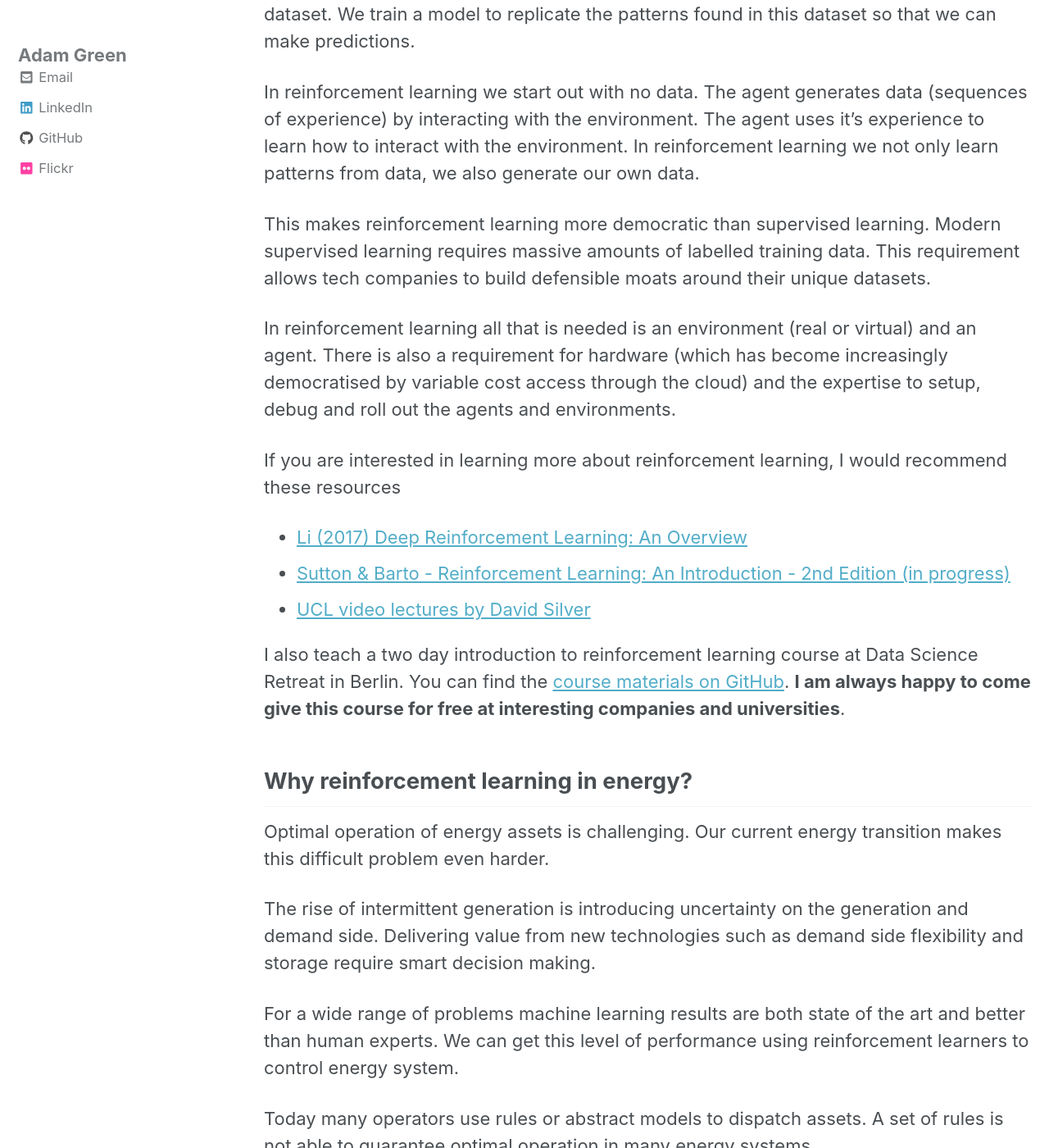
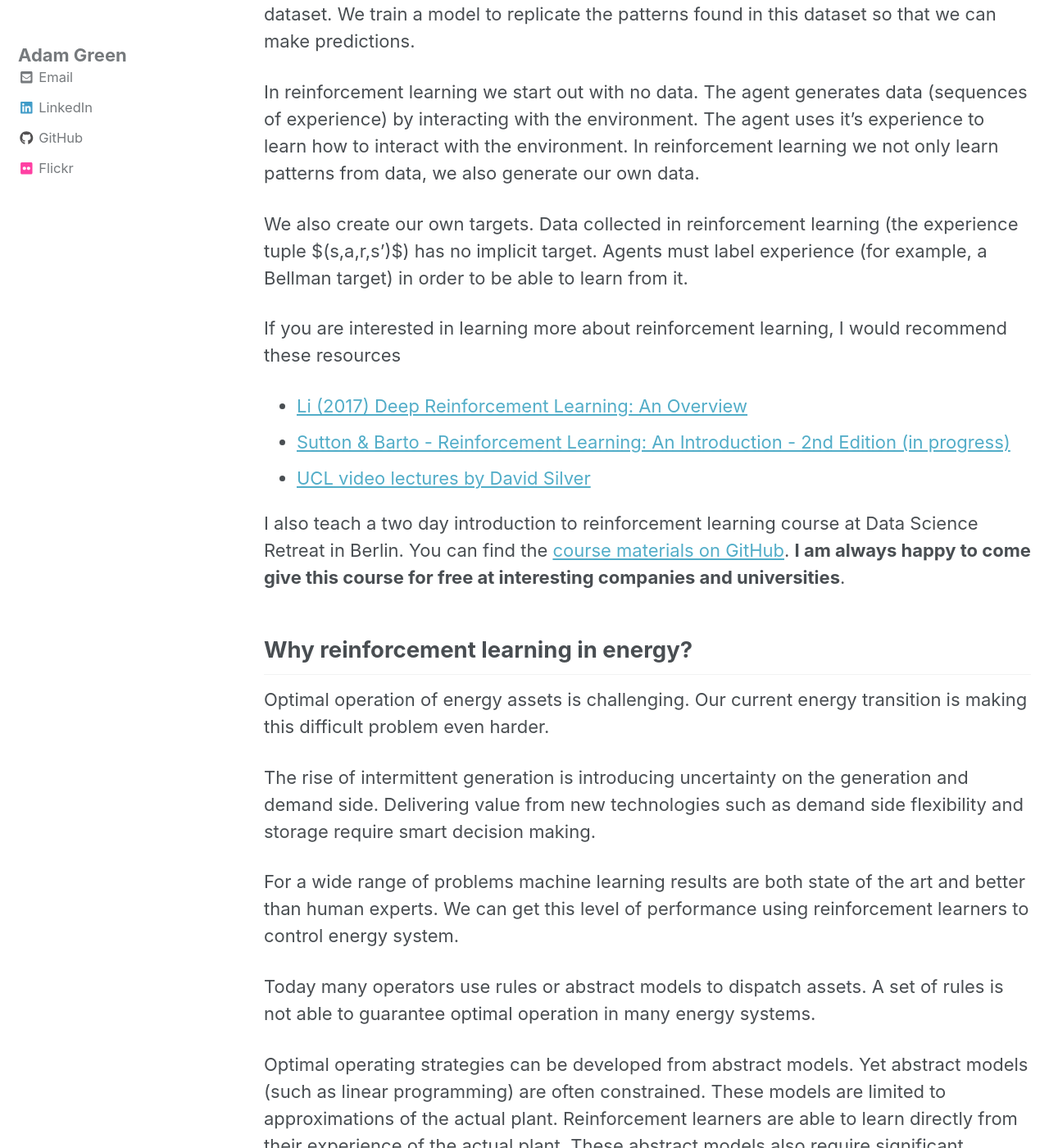
Before and after one commit to ADGEfficiency/adgefficiency.github.io, a Jekyll site: the page built from _posts/2017-04-03-energy_py-reinforcement-learning-for-energy-systems.md, in a window 1280 px wide and 1400 px high, scrolled down 1500 px. Shown: the whole window at 82% size. Built offline with Jekyll 4.4.1, drawn with Linux system fonts in a browser that asks for light colours; nearby versions of some CDN libraries; some of the changed text lies outside the part shown.

Commit message:
drafting

````diff
--- a/_posts/2017-04-03-energy_py-reinforcement-learning-for-energy-systems.md
+++ b/_posts/2017-04-03-energy_py-reinforcement-learning-for-energy-systems.md
@@ -33,9 +33,7 @@ It’s quite different from supervised learning. In supervised learning we start
 
 In reinforcement learning we start out with no data. The agent generates data (sequences of experience) by interacting with the environment. The agent uses it’s experience to learn how to interact with the environment. In reinforcement learning we not only learn patterns from data, we also generate our own data.
 
-This makes reinforcement learning more democratic than supervised learning. Modern supervised learning requires massive amounts of labelled training data.  This requirement allows tech companies to build defensible moats around their unique datasets.
-
-In reinforcement learning all that is needed is an environment (real or virtual) and an agent.  There is also a requirement for hardware (which has become increasingly democratised by variable cost access through the cloud) and the expertise to setup, debug and roll out the agents and environments.
+We also create our own targets.  Data collected in reinforcement learning (the experience tuple $(s,a,r,s')$) has no implicit target.  Agents must label experience (for example, a Bellman target) in order to be able to learn from it.
 
 If you are interested in learning more about reinforcement learning, I would recommend these resources
 - [Li (2017) Deep Reinforcement Learning: An Overview](https://arxiv.org/pdf/1701.07274.pdf)
@@ -46,7 +44,7 @@ I also teach a two day introduction to reinforcement learning course at Data Sci
 
 ## Why reinforcement learning in energy?
 
-Optimal operation of energy assets is challenging. Our current energy transition makes this difficult problem even harder.
+Optimal operation of energy assets is challenging. Our current energy transition is making this difficult problem even harder.
 
 The rise of intermittent generation is introducing uncertainty on the generation and demand side.  Delivering value from new technologies such as demand side flexibility and storage require smart decision making.
 
@@ -112,9 +110,4 @@ actions_list = action_space.discretize(n_discr=20)
 random_action = action_space.sample_discrete()
 ```
 
-Processors can be used to preprocess numpy arrays.  In reinforcement learning different agents will want to normalize or
-standardize observations, actions, or targets for neural networks.
-
-The Normalizer transforms a batch to range [0,1], optionally using a historical min & max transforms a batch to range
-[0,1], optionally using a historical min & max.  The Standardizer transforms a batch to mean 0, standard deviation of 1
-using a historical min & max.
+Thanks for reading!
````
Also changed, not shown: other parts of _posts/2017-04-03-energy_py-reinforcement-learning-for-energy-systems.md (+1 -1 lines).
